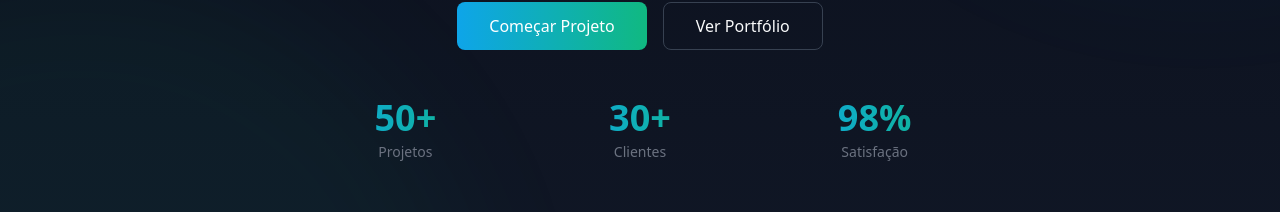
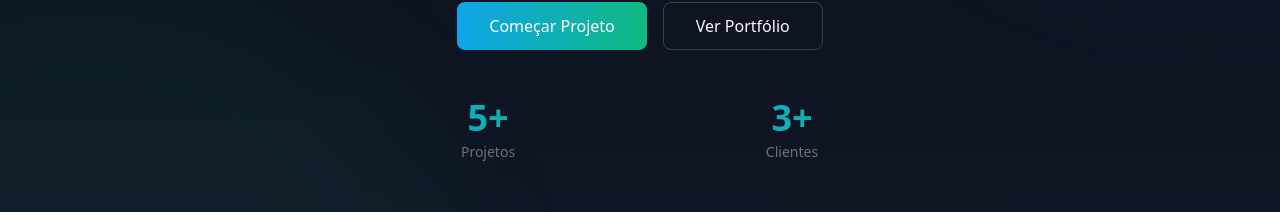
Before and after one commit to jaconetti/j2tech-solutions, a Next.js app: page /pt in a window 1280 px wide. Shown: the part 434-646 px from the top of the page. Built offline with nearby package versions, Linux system fonts and the light colour scheme; no server answers.

Commit message:
feat: update stats to real numbers (5+ projects, 3+ clients) and remove satisfaction metric, update ZAZ converter link

```diff
--- a/app/[locale]/about/page.tsx
+++ b/app/[locale]/about/page.tsx
@@ -16,10 +16,9 @@ export default function AboutPage() {
   const tCommon = useTranslations('common')
 
   const stats = [
-    { value: 50, suffix: '+', label: t('stats.projects') },
-    { value: 30, suffix: '+', label: t('stats.clients') },
-    { value: 5, suffix: '', label: t('stats.years') },
-    { value: 98, suffix: '%', label: t('stats.satisfaction') }
+    { value: 5, suffix: '+', label: t('stats.projects') },
+    { value: 3, suffix: '+', label: t('stats.clients') },
+    { value: 5, suffix: '', label: t('stats.years') }
   ]
 
   return (
--- a/app/[locale]/page.tsx
+++ b/app/[locale]/page.tsx
@@ -42,24 +42,18 @@ export default function HomePage() {
               </Link>
             </div>
 
-            <div className="mt-12 grid grid-cols-3 gap-8 max-w-2xl mx-auto">
+            <div className="mt-12 grid grid-cols-2 gap-8 max-w-xl mx-auto">
               <div>
                 <div className="text-3xl font-bold gradient-text lg:text-4xl">
-                  <AnimatedCounter target={50} suffix="+" />
+                  <AnimatedCounter target={5} suffix="+" />
                 </div>
                 <div className="mt-1 text-sm text-[rgb(var(--muted))]">{t('hero.stats.projects')}</div>
               </div>
               <div>
                 <div className="text-3xl font-bold gradient-text lg:text-4xl">
-                  <AnimatedCounter target={30} suffix="+" />
+                  <AnimatedCounter target={3} suffix="+" />
                 </div>
                 <div className="mt-1 text-sm text-[rgb(var(--muted))]">{t('hero.stats.clients')}</div>
-              </div>
-              <div>
-                <div className="text-3xl font-bold gradient-text lg:text-4xl">
-                  <AnimatedCounter target={98} suffix="%" />
-                </div>
-                <div className="mt-1 text-sm text-[rgb(var(--muted))]">{t('hero.stats.satisfaction')}</div>
               </div>
             </div>
           </div>
--- a/app/[locale]/portfolio/page.tsx
+++ b/app/[locale]/portfolio/page.tsx
@@ -46,7 +46,7 @@ const projects: Project[] = [
     category: 'mvp',
     tags: ['Next.js', 'TypeScript', 'Prisma'],
     image: '/screencapture-dmn4r7jdc3ye-cloudfront-net-2026-01-21-09_29_29.png',
-    link: 'https://dmn4r7jdc3ye.cloudfront.net/',
+    link: 'https://www.zaz-conversor.com.br/',
     status: 'beta'
   },
   {
```
